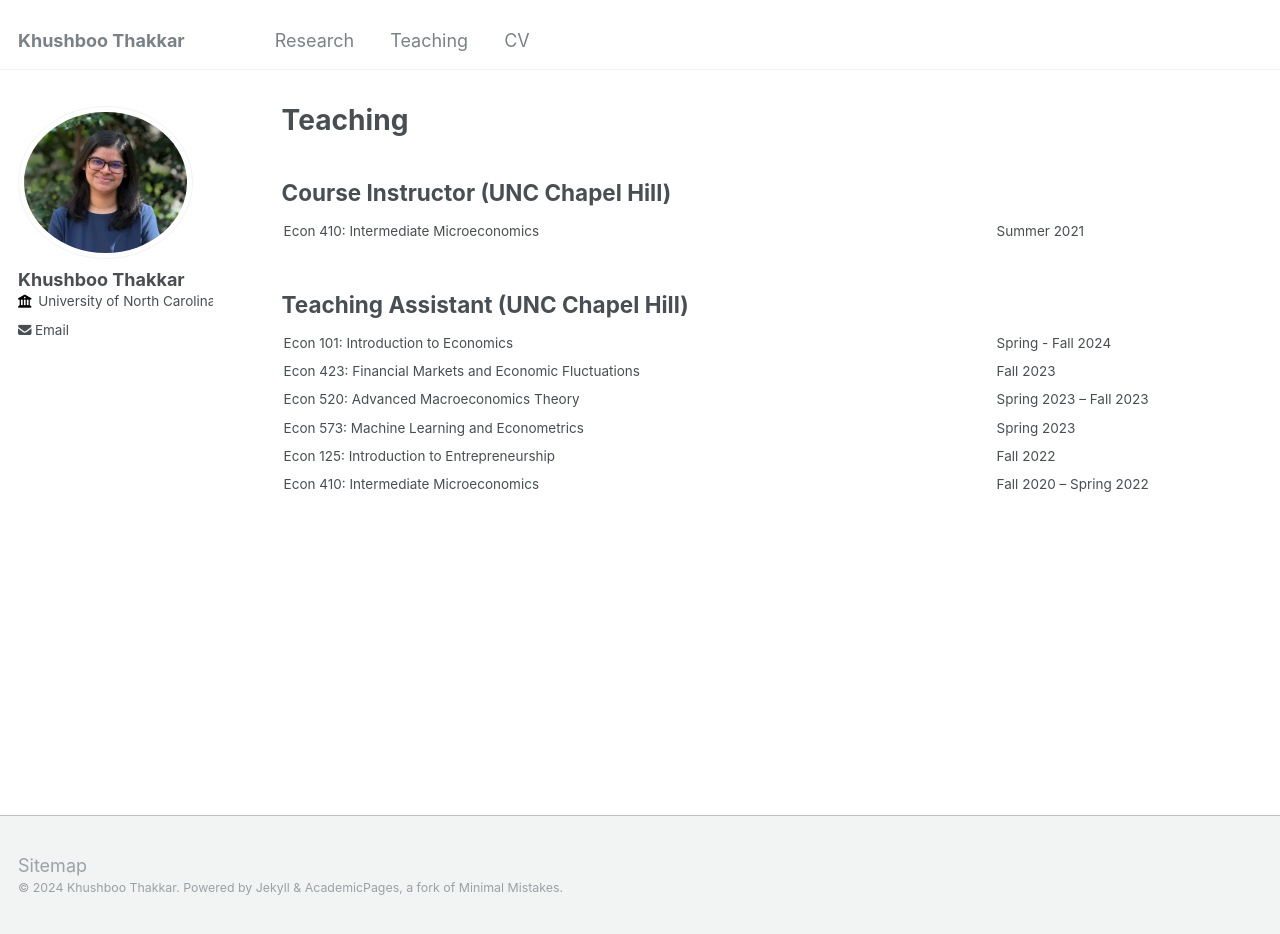
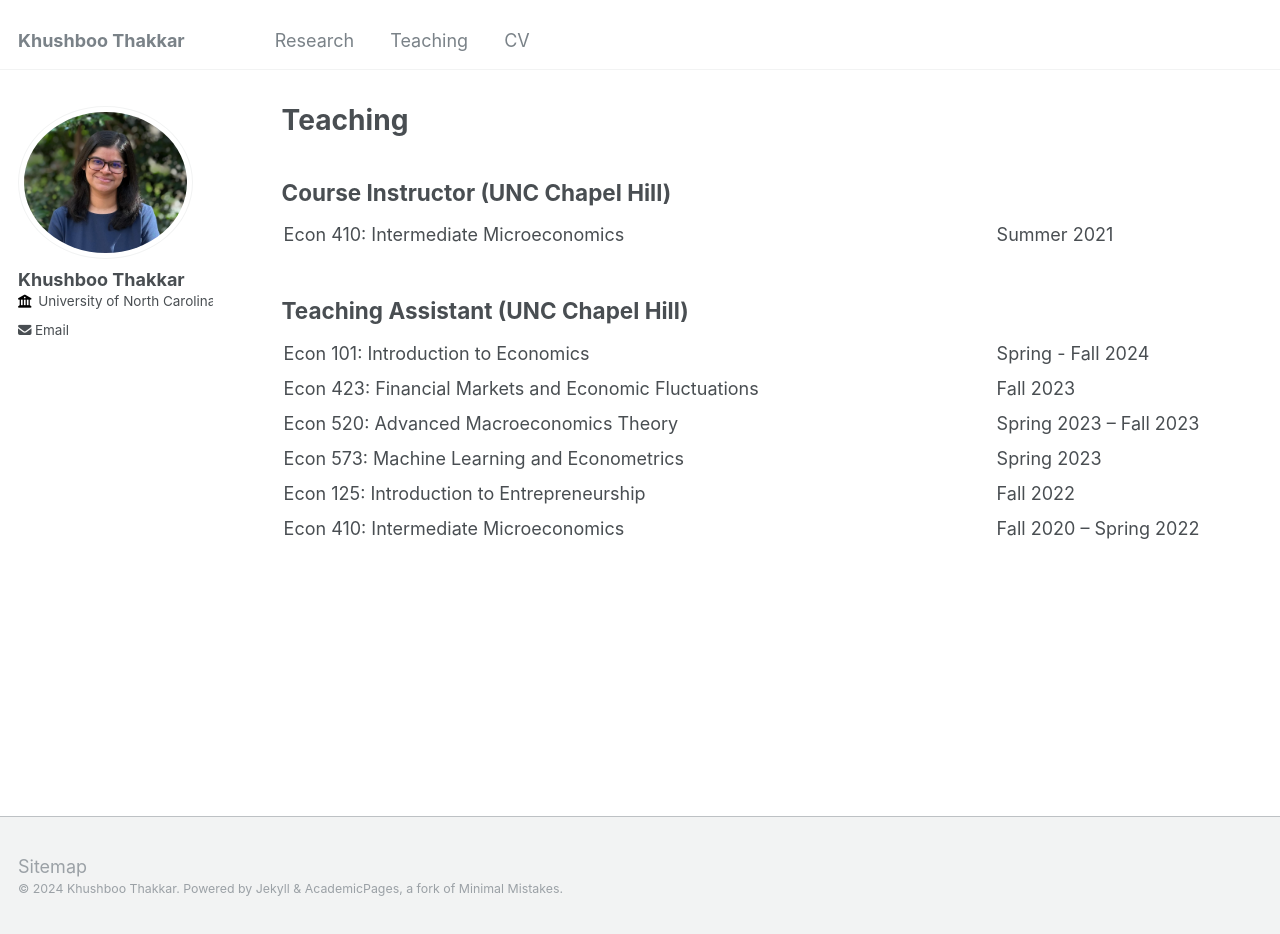
Before and after one commit to krthakkar/krthakkar.github.io, a Jekyll site: the page built from _pages/teaching.md, in a window 1280 px wide and 934 px high. Built offline with Jekyll 4.4.1, drawn with Linux system fonts in a browser that asks for light colours; nearby versions of some CDN libraries; library files that are not in the unit come from our copies.

Commit message:
Update teaching.md

```diff
--- a/_pages/teaching.md
+++ b/_pages/teaching.md
@@ -6,7 +6,7 @@ author_profile: true
 ---
 ## Course Instructor (UNC Chapel Hill)
 
-<table style="border-collapse: collapse; width: 100%; border: none;">
+<table style="border-collapse: collapse; width: 100%; border: none; font-size: 18px;">
   <tr>
     <td style="padding: 4px 2px; border: none; width: 400px;">Econ 410: Intermediate Microeconomics</td>
     <td style="padding: 4px 2px; text-align: left; border: none; width: 150px;">Summer 2021</td>
@@ -15,7 +15,7 @@ author_profile: true
 
 ## Teaching Assistant (UNC Chapel Hill)
 
-<table style="border-collapse: collapse; width: 100%; border: none;">
+<table style="border-collapse: collapse; width: 100%; border: none; font-size: 18px;">
   <tr>
     <td style="padding: 4px 2px; border: none; width: 400px;">Econ 101: Introduction to Economics</td>
     <td style="padding: 4px 2px; text-align: left; border: none; width: 150px;">Spring - Fall 2024</td>
```
